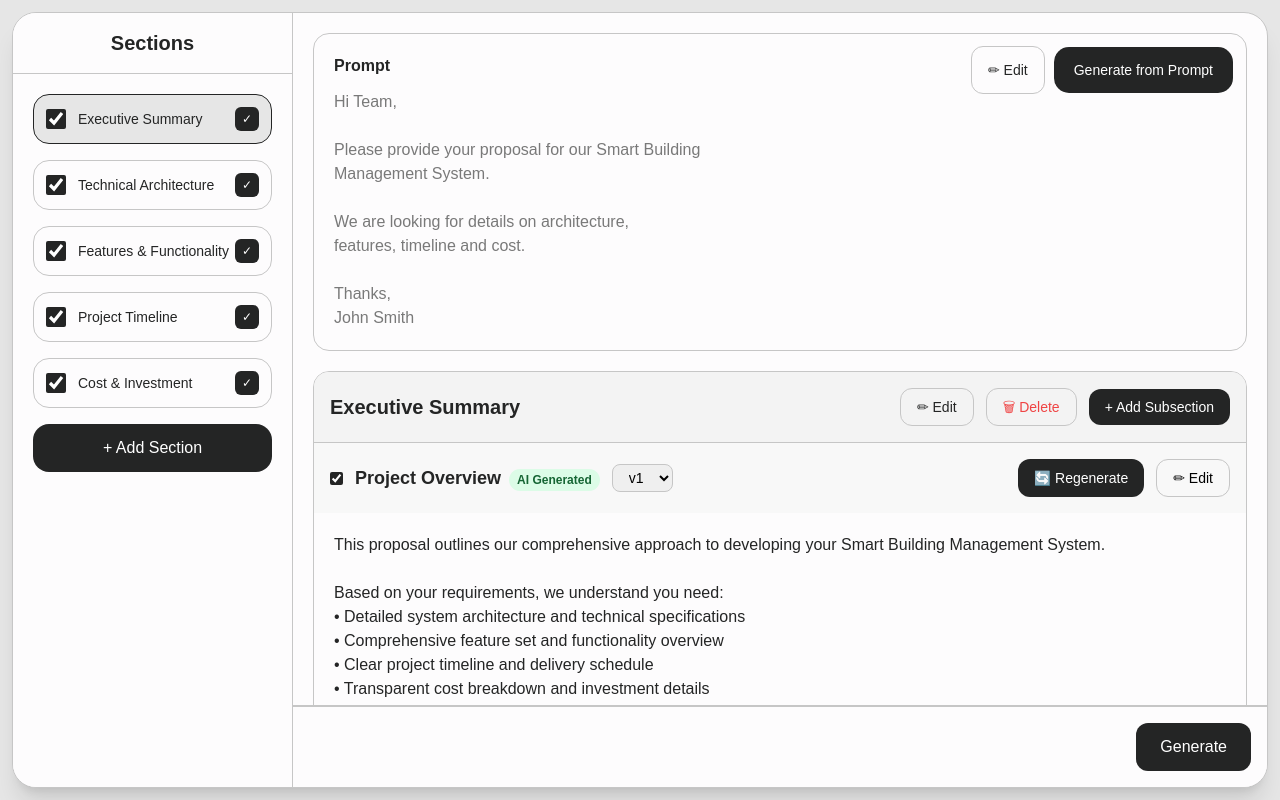
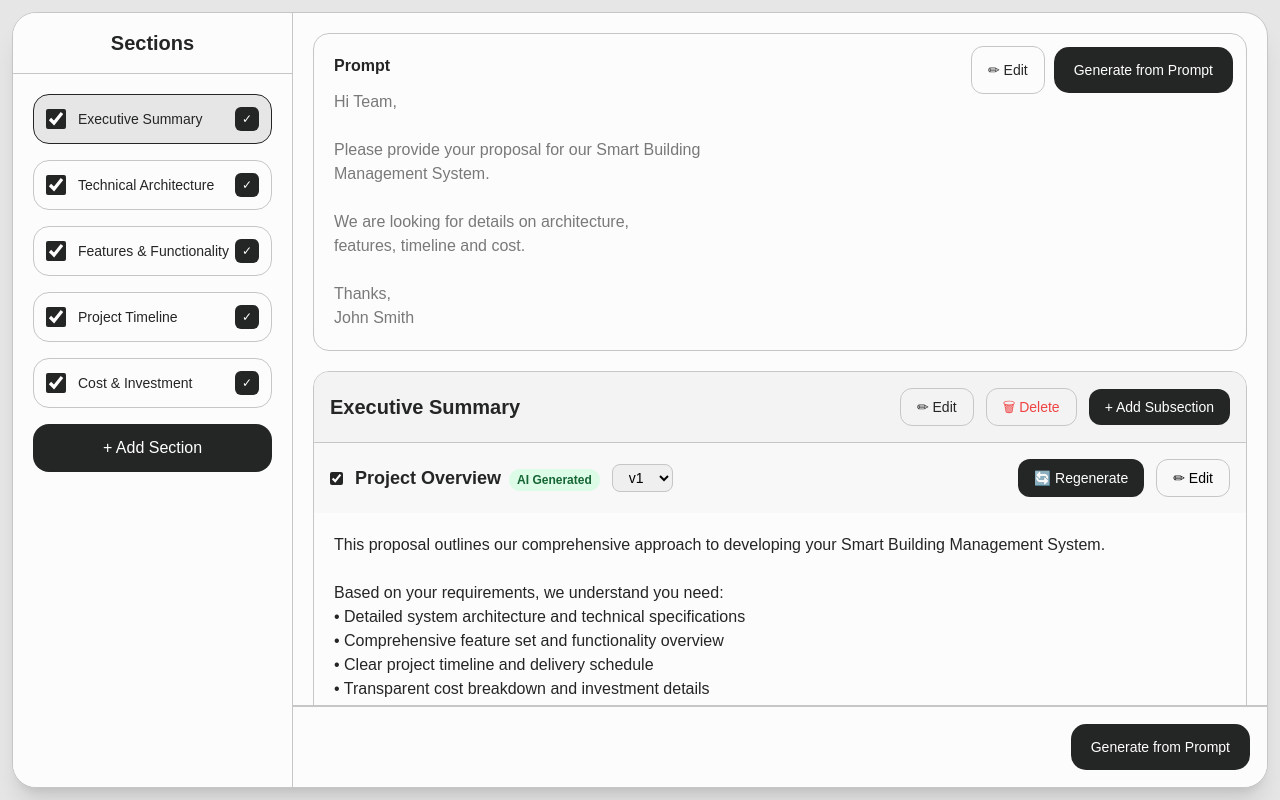
Before and after one commit to Theerthav11/proposify, a React (Vite) app: page /proposal-builder in a window 1280 px wide. Built offline with nearby package versions, Linux system fonts and the light colour scheme.

Commit message:
mutation syn in proposalbuilder.

```diff
--- a/src/pages/ProposalBuilder.tsx
+++ b/src/pages/ProposalBuilder.tsx
@@ -558,6 +558,14 @@ export default function ProposalBuilder() {
   const [promptText, setPromptText] = useState<string>(DEFAULT_PROMPT);
 
   const [sections, setSections] = useState<SectionType[]>([]);
+      useEffect(() => {                         // Auto-save sections whenever they change
+      if (sections.length > 0) {
+        localStorage.setItem(
+          "proposalSections",
+          JSON.stringify(sections)
+        );
+      }
+    }, [sections]);
 
   const [editingSectionId, setEditingSectionId] =    // add state
     useState<number | null>(null);
@@ -565,31 +573,33 @@ export default function ProposalBuilder() {
   const [editingSectionName, setEditingSectionName] =
     useState<string>("");
 
-    useEffect(() => {
-
+   useEffect(() => {
       const savedSections =
         localStorage.getItem("proposalSections");
 
-      if (
-        savedSections &&
-        JSON.parse(savedSections).length > 0
-      ) {
+      if (savedSections) {
+        try {
+          const parsed =
+            JSON.parse(savedSections);
 
-        setSections(JSON.parse(savedSections));
-
-      } else {
-
-        const generatedSections =
-          analyzePromptAndGenerateSections(DEFAULT_PROMPT);
-
-        setSections(generatedSections);
-
-        localStorage.setItem(
-          "proposalSections",
-          JSON.stringify(generatedSections)
-        );
+          if (parsed.length > 0) {
+            setSections(parsed);
+            return;
+          }
+        } catch (error) {
+          console.error(
+            "Failed to parse proposalSections",
+            error,
+          );
+        }
       }
 
+      const generatedSections =
+        analyzePromptAndGenerateSections(
+          DEFAULT_PROMPT,
+        );
+
+      setSections(generatedSections);
     }, []);
 
 
@@ -597,7 +607,7 @@ export default function ProposalBuilder() {
      ADD SECTION
   ========================================================= */
 
-  const addSection = () => {
+  const addSection = () => {             // Update addSection()
     const newSection: SectionType = {
       id: Date.now(),
       name: `Section ${sections.length + 1}`,
@@ -607,7 +617,6 @@ export default function ProposalBuilder() {
 
     setSections([...sections, newSection]);
   };
-
   /* =========================================================
      ADD SUBSECTION
   ========================================================= */
@@ -687,10 +696,6 @@ export default function ProposalBuilder() {
 
     setSections(updatedSections);
 
-    localStorage.setItem(
-      "proposalSections",
-      JSON.stringify(updatedSections)
-    );
   };
 
   /* =========================================================
@@ -725,26 +730,26 @@ export default function ProposalBuilder() {
       });
 
     setSections(updatedSections);
-
-    localStorage.setItem(
-      "proposalSections",
-      JSON.stringify(updatedSections)
-    );
   };
   /* =========================================================
      DRAG END
   ========================================================= */
 
-  const handleDragEnd = (result: DropResult) => {
+  const handleDragEnd = (result: DropResult) => {       //Update handleDragEnd()
     if (!result.destination) return;
 
     const items = Array.from(sections);
 
-    const [reorderedItem] = items.splice(result.source.index, 1);
+    const [reorderedItem] =
+      items.splice(result.source.index, 1);
 
     if (!reorderedItem) return;
 
-    items.splice(result.destination.index, 0, reorderedItem);
+    items.splice(
+      result.destination.index,
+      0,
+      reorderedItem,
+    );
 
     setSections(items);
   };
@@ -1382,43 +1387,16 @@ export default function ProposalBuilder() {
 
             {/* FOOTER */}
               <div className="p-4 border-t border-[#C6C6C6] flex justify-end bg-[#FDFCFD]">
-                <button
+                <Button
                   onClick={() => {
-                    // FILTER ONLY CHECKED SECTIONS
-                    const filteredSections = sections
-                      .filter((section) => section.checked)
+                    const generatedSections =
+                      analyzePromptAndGenerateSections(promptText);
 
-                      .map((section) => ({
-                        ...section,
-
-                        // FILTER ONLY CHECKED SUBSECTIONS
-                        subsections: section.subsections.filter(
-                          (sub) => sub.checked,
-                        ),
-                      }));
-
-                    // SAVE FILTERED DATA
-                    localStorage.setItem(
-                      "generatedProposal",
-                      JSON.stringify(filteredSections),
-                    );
-
-                    // NAVIGATE
-                    navigate("/generate");
+                    setSections(generatedSections);
                   }}
-                  className="
-                    bg-[#242525]
-                    text-white
-                    px-6
-                    py-3
-                    rounded-xl
-                    font-medium
-                    hover:bg-black
-                    transition
-                  "
                 >
-                  Generate
-                </button>
+                  Generate from Prompt
+                </Button>
               </div>
         </div>
       </div>
```
